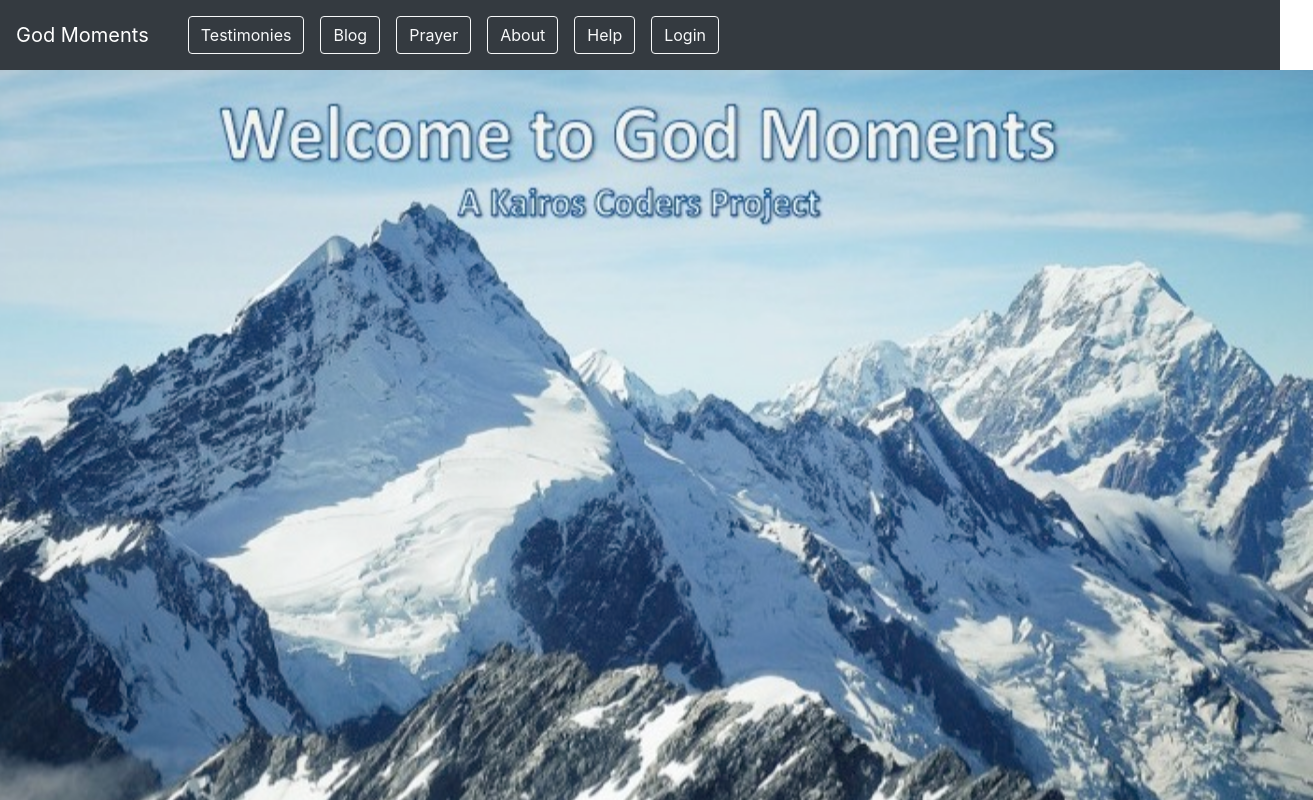
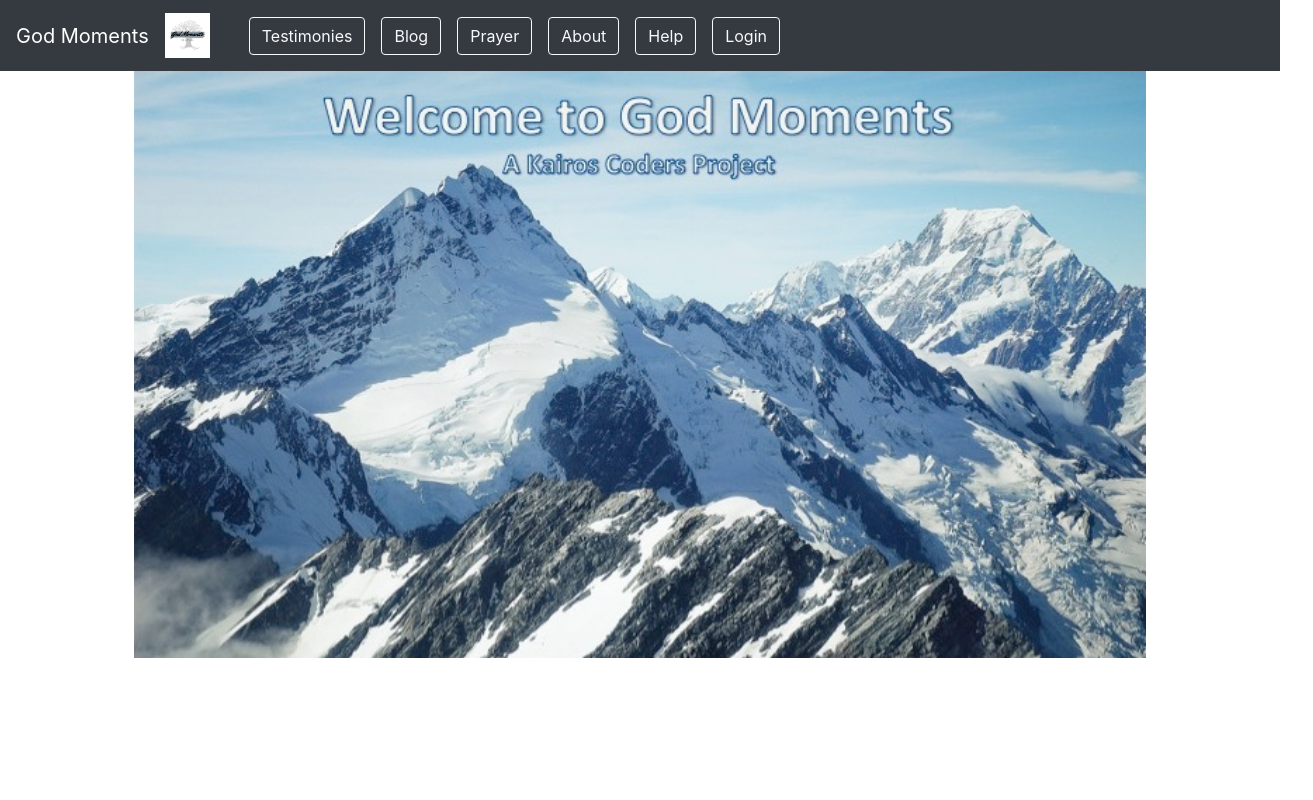
Before and after one commit to bethel-school-of-technology/God-Moments-Frontend, a Next.js app: page / in a window 1280 px wide. Shown: the top 800 px of the page, 1313 px wide, since content can reach past the window. Built offline with nearby package versions, Linux system fonts and the light colour scheme.

Commit message:
navbar updates

```diff
--- a/pages/index.tsx
+++ b/pages/index.tsx
@@ -4,6 +4,15 @@ const Index = () => (
   <>
   <Navbar expand="sm" bg="dark" variant="dark" fixed="top" sticky="top">
             <Navbar.Brand href="/">God Moments</Navbar.Brand>
+            <Navbar.Brand href="/">
+                <img
+                src="/images/placeholder.jpeg"
+                width="45"
+                height="45"
+                className="d-inline-block align-top"
+                alt="God Moments Logo"
+                />
+            </Navbar.Brand>
             <Container>
             <Nav className="God-Moments">
                 <Nav.Link href="posts/testimonies">
@@ -28,8 +37,7 @@ const Index = () => (
             </Container>
         </Navbar>
   <main style={{ display: 'flex', flexDirection: 'column', alignItems: 'center' }}>
-  <img src="/images/hero-bg.jpg" width="1345" height="836"/>
-  <img src="/images/placeholder.jpeg" width="200" height="200"/>
+  <img src="/images/hero-bg.jpg" width="79%" height="79%"/>
   </main>
 
 
--- a/pages/posts/testimonies.tsx
+++ b/pages/posts/testimonies.tsx
@@ -1,5 +1,5 @@
-import Layout from "../../components/layout"
-import Head from "next/head"
+import Layout from '../../components/layout'
+import Head from 'next/head'
 import Link from 'next/link'
 import utilStyles from '../../styles/utils.module.css'
 
```
Also changed, not shown: components/header.tsx (+9 -0 lines), pages/posts/about.tsx (+4 -4 lines).
